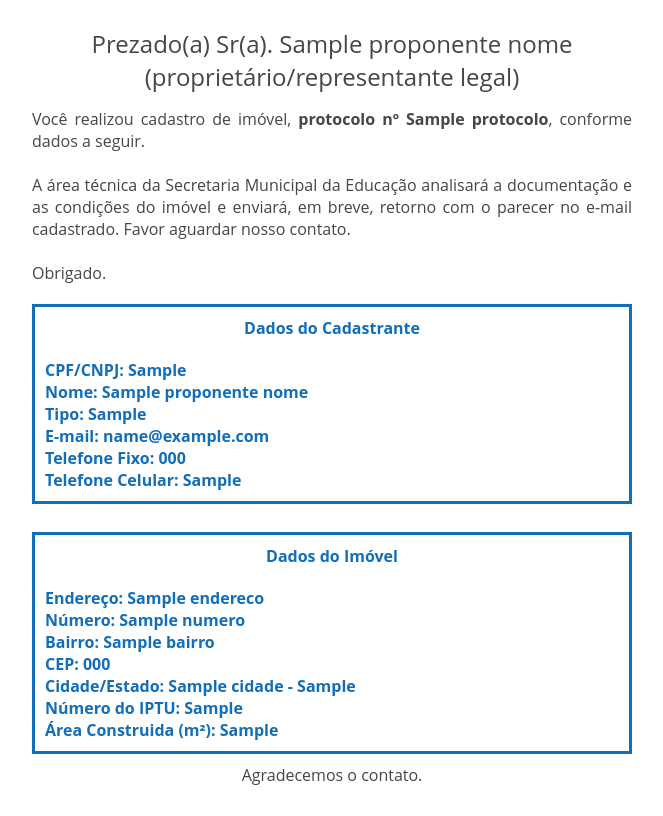
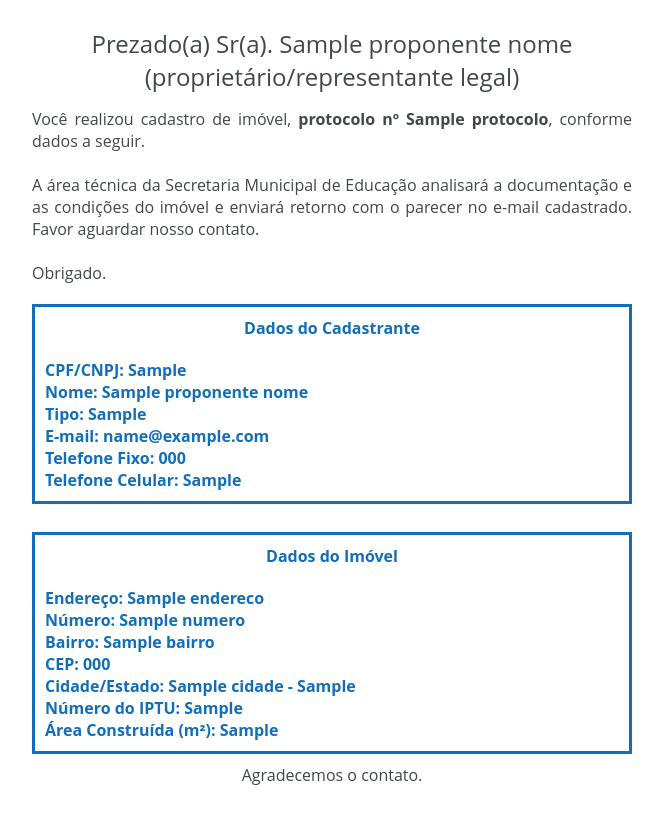
Before and after one commit to prefeiturasp/SME-Imoveis-BackEnd, a Django app: template sme_ofertaimoveis/imovel/templates/imovel/html/email_to_usuario.html in a window 1280 px wide. Shown: the part 411-1227 px from the top of the page, without its empty margins (308-971 px from the left). Run offline with Django 3.2, Linux system fonts and the light colour scheme; the template is opened without the code that fills it: most values are stand-ins (such as "Sample title", 1, 10 or a date in 2020); parts of the project's set-up code (start-up, migrations or seed data) failed here and were passed over.

Commit message:
Fix: correções sprint 5

```diff
--- a/sme_ofertaimoveis/imovel/templates/imovel/html/agenda_vistoria.html
+++ b/sme_ofertaimoveis/imovel/templates/imovel/html/agenda_vistoria.html
@@ -40,7 +40,7 @@
               </tr>
               <tr>
                 <td width="600" height="40" bgcolor="#ffffff" align="justify" style="padding-top: 5px; padding-bottom: 15px">
-                  <font style="color: #42474A; font-family: 'Open Sans', Helvetica, Open Sans, Arial, sans-serif; font-size: 16px;">
+                  <font style="text-align: justify; color: #42474A; font-family: 'Open Sans', Helvetica, Open Sans, Arial, sans-serif; font-size: 16px;">
                   Em continuidade as ações referentes ao cadastro de imóvel, <b>protocolo nº {{protocolo}}</b>, conforme dados a seguir, após contato com V.Sa. a vistoria do imóvel foi confirmada para: <b>{{data_vistoria}}</b>.
                   </font>
                 </td>
--- a/sme_ofertaimoveis/imovel/templates/imovel/html/aprova_vistoria.html
+++ b/sme_ofertaimoveis/imovel/templates/imovel/html/aprova_vistoria.html
@@ -40,10 +40,10 @@
               </tr>
               <tr>
                 <td width="600" height="40" bgcolor="#ffffff" align="justify" style="padding-top: 5px; padding-bottom: 15px">
-                  <font style="color: #42474A; font-family: 'Open Sans', Helvetica, Open Sans, Arial, sans-serif; font-size: 16px;">
-                  Em continuidade as ações referentes ao cadastro de imóvel, <b>protocolo nº {{protocolo}}</b>, conforme dados a seguir, informamos que após a vistoria realizada em {{data_vistoria}} , o responsável pela área técnica da Secretaria Municipal da Educação considerou o referido imóvel Aprovado.
+                  <font style="text-align: justify; color: #42474A; font-family: 'Open Sans', Helvetica, Open Sans, Arial, sans-serif; font-size: 16px;">
+                  Em continuidade as ações referentes ao cadastro de imóvel, <b>protocolo nº {{protocolo}}</b>, conforme dados a seguir, informamos que após a vistoria realizada em {{data_vistoria}}, o responsável pela área técnica da Secretaria Municipal de Educação considerou o referido imóvel Aprovado.
                   <br><br>
-                  Agradecemos a disponibilização do imóvel. Aguarde contato da Secretaria Municipal da Educação para novas orientações.
+                  Agradecemos a disponibilização do imóvel. Aguarde contato da Secretaria Municipal de Educação para novas orientações.
                   </font>
                 </td>
               </tr>
--- a/sme_ofertaimoveis/imovel/templates/imovel/html/email_to_usuario.html
+++ b/sme_ofertaimoveis/imovel/templates/imovel/html/email_to_usuario.html
@@ -44,9 +44,9 @@
                   Você realizou cadastro de imóvel, <b>protocolo nº {{protocolo}}</b>,
                   conforme dados a seguir.
                   <br><br>
-                  A área técnica da Secretaria Municipal da Educação analisará a documentação e
-                  as condições do imóvel e enviará, em breve, retorno com o parecer no
-                  e-mail cadastrado. Favor aguardar nosso contato.
+                  A área técnica da Secretaria Municipal de Educação analisará a documentação e
+                  as condições do imóvel e enviará retorno com o parecer no e-mail cadastrado.
+                  Favor aguardar nosso contato.
                   <br><br>
                   Obrigado.
                   </font>
@@ -107,7 +107,7 @@
                     <br>
                     Número do IPTU: {{numero_iptu}}
                     <br>
-                    Área Construida (m²): {{area_construida}}</font>
+                    Área Construída (m²): {{area_construida}}</font>
                   </div>
                 </td>
               </tr>
--- a/sme_ofertaimoveis/imovel/templates/imovel/html/envia_a_comapre.html
+++ b/sme_ofertaimoveis/imovel/templates/imovel/html/envia_a_comapre.html
@@ -40,7 +40,7 @@
               </tr>
               <tr>
                 <td width="600" height="40" bgcolor="#ffffff" align="justify" style="padding-top: 5px; padding-bottom: 15px">
-                  <font style="color: #42474A; font-family: 'Open Sans', Helvetica, Open Sans, Arial, sans-serif; font-size: 16px;">
+                  <font style="text-align: justify; color: #42474A; font-family: 'Open Sans', Helvetica, Open Sans, Arial, sans-serif; font-size: 16px;">
                   Em continuidade as ações referentes ao cadastro de imóvel, <b>protocolo nº {{protocolo}}</b>, conforme dados a seguir, informamos que foi encaminhado ao setor responsável (SME/COMAPRE) para <b>agendamento de vistoria</b>.
                   <br><br>
                   Aguarde contato do Engenheiro/Arquiteto para a realização da vistoria no imóvel.
--- a/sme_ofertaimoveis/imovel/templates/imovel/html/finaliza_area_insuficiente.html
+++ b/sme_ofertaimoveis/imovel/templates/imovel/html/finaliza_area_insuficiente.html
@@ -40,7 +40,7 @@
               </tr>
               <tr>
                 <td width="600" height="40" bgcolor="#ffffff" align="justify" style="padding-top: 5px; padding-bottom: 15px">
-                  <font style="color: #42474A; font-family: 'Open Sans', Helvetica, Open Sans, Arial, sans-serif; font-size: 16px;">
+                  <font style="text-align: justify; color: #42474A; font-family: 'Open Sans', Helvetica, Open Sans, Arial, sans-serif; font-size: 16px;">
                   Conforme as legislações que norteiam a implantação de Centros de Educação Infantil, os imóveis necessitam de um mínimo de espaço para contemplar todos os ambientes obrigatórios:
                   <ul>
                     <li>
@@ -56,7 +56,7 @@
                       ambientes de serviços: cozinha, lactário, despensa, almoxarifado, depósito de lixo, banheiro adulto, lavanderia.
                     </li>
                   </ul>
-                  <br><br>Para comportar essa exigência, se faz necessário que o imóvel tenha, pelo menos 200m² de área construída. Cabe destacar, também, que são imprescindíveis janelas que permitam a ventilação e iluminação natural e visibilidade para o ambiente externo, com peitoril de acordo com a altura das crianças, garantindo segurança.
+                  Para comportar essa exigência, se faz necessário que o imóvel tenha, pelo menos 200m² de área construída. Cabe destacar, também, que são imprescindíveis janelas que permitam a ventilação e iluminação natural e visibilidade para o ambiente externo, com peitoril de acordo com a altura das crianças, garantindo segurança.
                   <br><br>Nesse sentido, a Secretaria Municipal de Educação concluiu que o imóvel de <b>protocolo nº {{protocolo}}</b>, conforme dados a seguir, não apresenta condições para implantação de CEI - Centro de Educação Infantil.
                   </font>
                 </td>
--- a/sme_ofertaimoveis/imovel/templates/imovel/html/finaliza_nao_atende_necessidades.html
+++ b/sme_ofertaimoveis/imovel/templates/imovel/html/finaliza_nao_atende_necessidades.html
@@ -33,7 +33,7 @@
               <!-- CONTENT -->
               <tr>
                 <td width="600" height="40" bgcolor="#ffffff" align="center" style="padding-top: 10px; padding-bottom: 10px">
-                  <font style="color: #42474A; font-family: 'Open Sans', Helvetica, Open Sans, Arial, sans-serif; font-size: 24px;">
+                  <font style="text-align: justify; color: #42474A; font-family: 'Open Sans', Helvetica, Open Sans, Arial, sans-serif; font-size: 24px;">
                   Prezado(a) Sr(a). {{proponente_nome}} (proprietário/representante legal)
                   </font>
                 </td>
--- a/sme_ofertaimoveis/imovel/templates/imovel/html/reprova_vistoria.html
+++ b/sme_ofertaimoveis/imovel/templates/imovel/html/reprova_vistoria.html
@@ -40,7 +40,7 @@
               </tr>
               <tr>
                 <td width="600" height="40" bgcolor="#ffffff" align="justify" style="padding-top: 5px; padding-bottom: 15px">
-                  <font style="color: #42474A; font-family: 'Open Sans', Helvetica, Open Sans, Arial, sans-serif; font-size: 16px;">
+                  <font style="text-align: justify; color: #42474A; font-family: 'Open Sans', Helvetica, Open Sans, Arial, sans-serif; font-size: 16px;">
                   Conforme as legislações que norteiam a implantação de Centros de Educação Infantil, os imóveis necessitam de um mínimo de espaço para contemplar todos os ambientes obrigatórios:
                   <ul>
                     <li>
@@ -56,7 +56,7 @@
                       ambientes de serviços: cozinha, lactário, despensa, almoxarifado, depósito de lixo, banheiro adulto, lavanderia.
                     </li>
                   </ul>
-                  <br><br>Para comportar essa exigência, se faz necessário que o imóvel tenha, pelo menos 200m² de área construída. Cabe destacar, também, que são imprescindíveis janelas que permitam a ventilação e iluminação natural e visibilidade para o ambiente externo, com peitoril de acordo com a altura das crianças, garantindo segurança.
+                  Para comportar essa exigência, se faz necessário que o imóvel tenha, pelo menos 200m² de área construída. Cabe destacar, também, que são imprescindíveis janelas que permitam a ventilação e iluminação natural e visibilidade para o ambiente externo, com peitoril de acordo com a altura das crianças, garantindo segurança.
                   <br><br>Nesse sentido, a Secretaria Municipal de Educação concluiu que o imóvel de <b>protocolo nº {{protocolo}}</b>, conforme dados a seguir, não apresenta condições para implantação de CEI - Centro de Educação Infantil.
                   </font>
                 </td>
```
